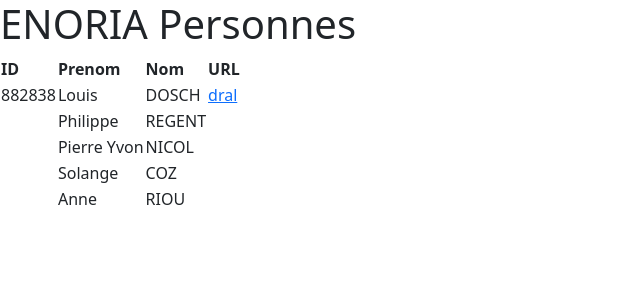
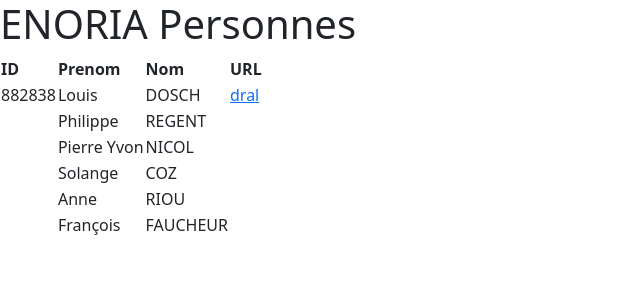
Before and after one commit to awelvor/enoria, a Jekyll site: the page built from data.md, in a window 1280 px wide. Shown: the top 300 px of the page, without its empty margins (0-640 px from the left). Built offline with Jekyll 4.4.1, drawn with Linux system fonts in a browser that asks for light colours; our own code applies the rules of GitHub Pages for plain Markdown files.

Commit message:
Update data.md

```diff
--- a/data.md
+++ b/data.md
@@ -7,3 +7,4 @@
 |   | Pierre Yvon | NICOL |
 |  | Solange | COZ |
 |  | Anne | RIOU |
+| | François | FAUCHEUR |
```
